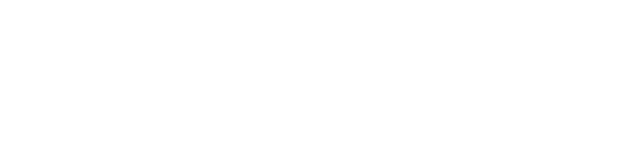
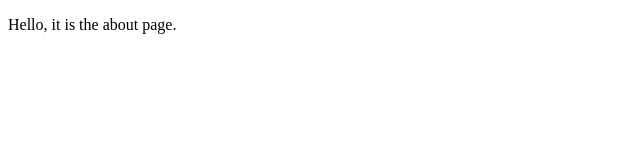
Before and after one commit to emilia-ester-jardim/Emilia-Jardim, a plain HTML site: page about.html in a window 1280 px wide. Shown: the whole page, without its empty margins (0-640 px from the left). Drawn offline with Linux system fonts and the light colour scheme.

Commit message:
Information about 2

```diff
--- a/about.html
+++ b/about.html
@@ -6,6 +6,6 @@
     <title>About</title>
 </head>
 <body>
-
+    <p>Hello, it is the about page.</p>
 </body>
 </html>
```
